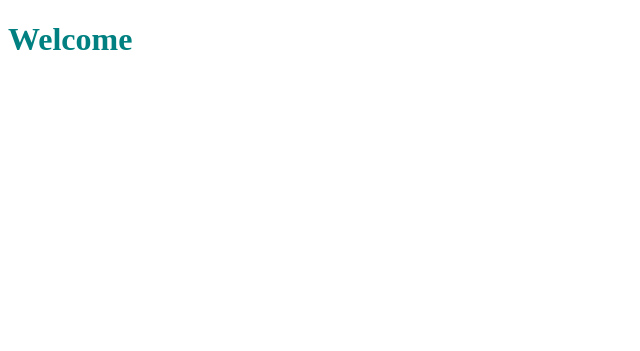
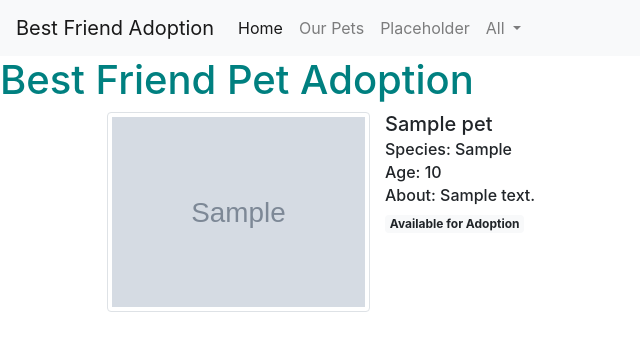
Before and after one commit to kwolosonovich/pet_adoption, a Flask app: page / in a window 1280 px wide. Shown: the top 351 px of the page, without its empty margins (0-640 px from the left). Run offline with Flask 2, Linux system fonts and the light colour scheme; tables that the repository leaves empty hold one stand-in row (values such as "Sample post"); grey boxes marked "Sample" are stand-in pictures; some libraries are stand-ins or nearby versions.

Commit message:
added seed data, included in welcome route and css

```diff
--- a/app.py
+++ b/app.py
@@ -1,8 +1,10 @@
 from flask import Flask, request, render_template,  redirect, flash, session
 from flask_debugtoolbar import DebugToolbarExtension
-from models import db, Pet, connect_db
+from models import db, connect_db, Pet
+from flask_bootstrap import Bootstrap
 
 app = Flask(__name__)
+Bootstrap(app)
 
 app.config['SQLALCHEMY_TRACK_MODIFICATIONS'] = False
 app.config['SQLALCHEMY_ECHO'] = True
@@ -12,11 +14,13 @@ app.config['DEBUG_TB_INTERCEPT_REDIRECTS'] = False
 
 debug = DebugToolbarExtension(app)
 
-
 connect_db(app)
 
-db.create_all()
+# db.create_all()
 
 @app.route('/')
 def welcome_page():
-    return render_template('welcome.html')
+    '''Render welcome page and list of current pets'''
+    pets = Pet.query.all()
+    print(pets)
+    return render_template('welcome.html', pets=pets)
--- a/static/styles.css
+++ b/static/styles.css
@@ -1,3 +1,14 @@
 h1 {
     color: teal;
 }
+
+.photo-div {
+    position: relative;
+    width: 300px;
+    height: 200px;
+}
+
+img {
+    position: absolute;
+    right: 5%;
+}
--- a/templates/index.html
+++ b/templates/index.html
@@ -1,16 +1,53 @@
 <!DOCTYPE html>
 <html lang="en">
 <head>
-    <meta charset="UTF-8">
-    <title>Adopt</title>
-    <link rel="stylesheet" href="../static/styles.css">
+        <meta charset="UTF-8">
+        <title>Adopt</title>
+        <link rel="stylesheet" href="https://stackpath.bootstrapcdn.com/bootstrap/4.5.0/css/bootstrap.min.css">
+        <link rel="stylesheet" href="../static/styles.css">
+        <title>{% block title %}{% endblock %}</title>
 </head>
 <body>
+
+<nav class="navbar navbar-expand-lg navbar-light bg-light">
+  <a class="navbar-brand" href="#">Best Friend Adoption</a>
+  <button class="navbar-toggler" type="button" data-toggle="collapse" data-target="#navbarNavDropdown" aria-controls="navbarNavDropdown" aria-expanded="false" aria-label="Toggle navigation">
+    <span class="navbar-toggler-icon"></span>
+  </button>
+  <div class="collapse navbar-collapse" id="navbarNavDropdown">
+    <ul class="navbar-nav">
+      <li class="nav-item active">
+        <a class="nav-link" href="/">Home</a>
+      </li>
+      <li class="nav-item">
+        <a class="nav-link" href="#our_pets">Our Pets</a>
+      </li>
+      <li class="nav-item">
+        <a class="nav-link" href="#">Placeholder</a>
+      </li>
+      <li class="nav-item dropdown">
+        <a class="nav-link dropdown-toggle" href="#" id="navbarDropdownMenuLink" role="button" data-toggle="dropdown" aria-haspopup="true" aria-expanded="false">
+          All
+        </a>
+        <div class="dropdown-menu" aria-labelledby="navbarDropdownMenuLink">
+          <a class="dropdown-item" href="/welcome">Home</a>
+          <a class="dropdown-item" href="/our_pets">Our Pets</a>
+          <a class="dropdown-item" href="#">Something else here</a>
+        </div>
+      </li>
+    </ul>
+  </div>
+</nav>
+
+
+
 
 <main id="content">
     {% block content %}
     {% endblock %}
 </main>
 
+
+
 </body>
 </html>
--- a/templates/welcome.html
+++ b/templates/welcome.html
@@ -1,8 +1,37 @@
 {% extends 'index.html' %}
 
+{% block title %}Welcome{% endblock %}
 
 {% block content %}
 
-<h1>Welcome</h1>
+    <h1>Best Friend Pet Adoption</h1>
+
+
+{#        <img src="https://picsum.photos/id/1012/367/267" alt="">#}
+{#        <img src="https://images.unsplash.com/photo-1527362950785-f487a7c1fe48?ixlib=rb-1.2.1&ixid=eyJhcHBfaWQiOjEyMDd9&auto=format&fit=crop&w=631&q=80" alt="">#}
+
+    <div class="container" id="our_pets">
+        <ul class="list-unstyled">
+            {% for pet in pets %}
+                <li class="media mb-2">
+                    <div class="photo-div">
+                        <img src="{{ pet.photo_url }}" class="img-thumbnail mw-100 mh-100" alt="..." id="profile-photo">
+                    </div>
+                    <div class="media-body">
+                        <h5 class="mt-0 mb-1">{{ pet.name }}</h5>
+                        <h6 class="mt-0 mb-1">Species: {{ pet.species }}</h6>
+                        <h6 class="mt-0 mb-1">Age: {{ pet.age }}</h6>
+                        <h6 class="mt-0 mb-1">About: {{ pet.notes }}</h6>
+                        {% if pet.available == True %}
+                            <span class="badge badge-light">Available for Adoption</span>
+                        {% else %}
+                            <span class="badge badge-light">Currently Unavailable</span>
+                        {% endif %}
+                    </div>
+                </li>
+            {% endfor %}
+        </ul>
+    </div>
+
 
 {% endblock %}
```
Also changed, not shown: seed.py (+4 -3 lines).
